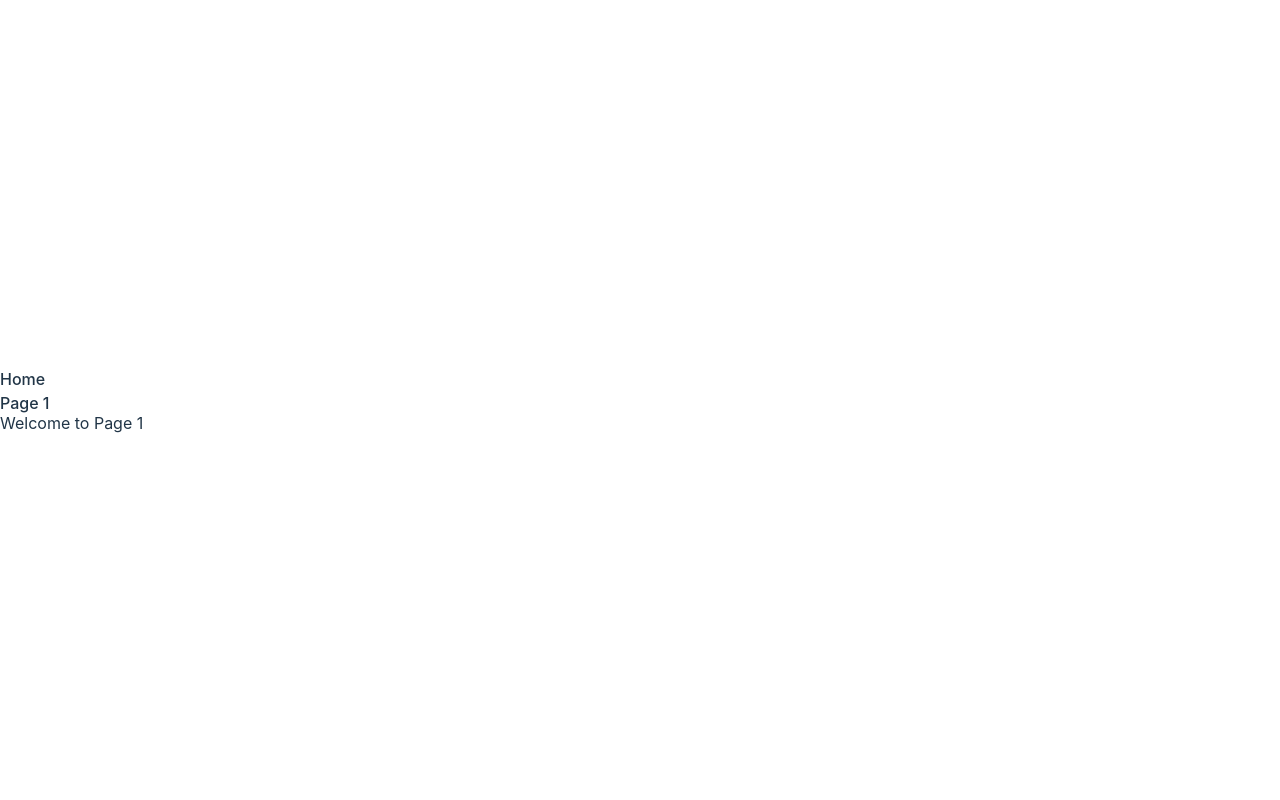
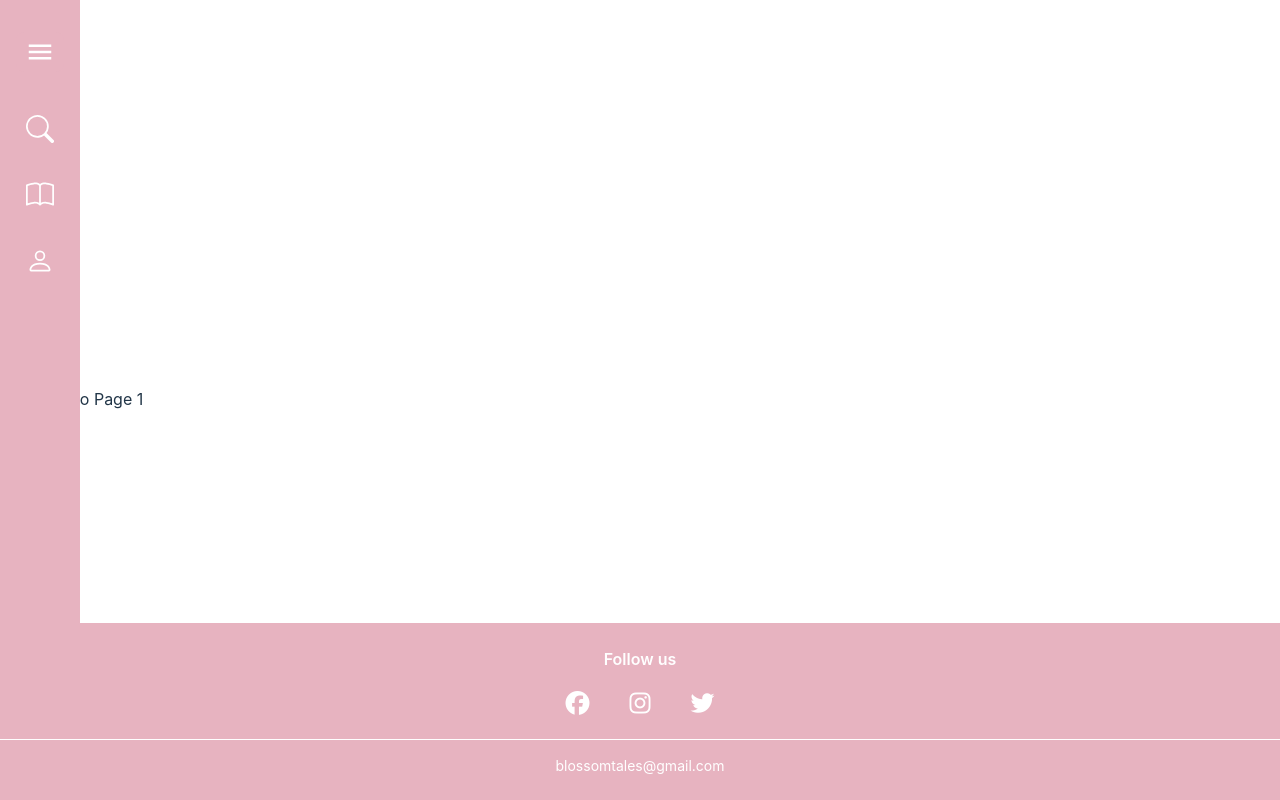
Before and after one commit to mrchakirachraf/blossom-Tales, a React (Vite) app: page /page1 in a window 1280 px wide. Built offline with nearby package versions, Linux system fonts and the light colour scheme.

Commit message:
added NavBar and Footer

```diff
--- a/package.json
+++ b/package.json
@@ -10,8 +10,10 @@
     "preview": "vite preview"
   },
   "dependencies": {
+    "@fortawesome/fontawesome-free": "^6.7.2",
     "react": "^18.3.1",
     "react-dom": "^18.3.1",
+    "react-icons": "^5.4.0",
     "react-router-dom": "^7.0.2"
   },
   "devDependencies": {
--- /dev/null
+++ b/src/components/Footer.jsx
@@ -0,0 +1,49 @@
+import "@fortawesome/fontawesome-free/css/all.min.css";
+import React from "react";
+
+const Footer = () => {
+  return (
+    <footer
+      className="bg-[#E7B3C0] text-center text-white py-6 fixed bottom-0 left-0 w-full z-50"
+    >
+      {/* Texte "Follow us" */}
+      <p className="font-semibold mb-4">Follow us</p>
+
+      {/* Icônes sociales */}
+      <div className="flex justify-center space-x-10"> {/* Ajustez space-x */}
+        <a
+          href="https://facebook.com"
+          target="_blank"
+          rel="noopener noreferrer"
+          className="text-white"
+        >
+          <i className="fab fa-facebook text-2xl"></i>
+        </a>
+        <a
+          href="https://instagram.com"
+          target="_blank"
+          rel="noopener noreferrer"
+          className="text-white"
+        >
+          <i className="fab fa-instagram text-2xl"></i>
+        </a>
+        <a
+          href="https://twitter.com"
+          target="_blank"
+          rel="noopener noreferrer"
+          className="text-white"
+        >
+          <i className="fab fa-twitter text-2xl"></i>
+        </a>
+      </div>
+
+      {/* Ligne de séparation */}
+      <hr className="w-full border-t border-white mt-5" />
+
+      {/* Adresse e-mail */}
+      <p className="mt-4 text-sm">blossomtales@gmail.com</p>
+    </footer>
+  );
+};
+
+export default Footer;
--- a/src/components/NavBar.jsx
+++ b/src/components/NavBar.jsx
@@ -1,14 +1,74 @@
-import React from 'react';
-import { Link } from 'react-router-dom';
+import React, { useState } from "react";
+import styles from "./componentsStyles/NavBar.module.css";
+import { BsSearch, BsGrid, BsBriefcase, BsCalendar, BsBook, BsPerson, BsBoxArrowRight } from 'react-icons/bs';
 
-const NavBar = () => (
-  <nav>
-    <ul>
-      <li><Link to="/">Home</Link></li>
-      <li><Link to="/page1">Page 1</Link></li>
+const Navbar = () => {
+  const [isMobileMenuOpen, setIsMobileMenuOpen] = useState(false);
+  const [isSidebarOpen, setIsSidebarOpen] = useState(false);
 
-    </ul>
-  </nav>
-);
+  const toggleSidebar = () => {
+    setIsSidebarOpen(!isSidebarOpen);
+  };
 
-export default NavBar;
+  return (
+    <>
+      {/* Sidebar Navigation */}
+      <div className={`${styles.sidebar} ${isSidebarOpen ? styles.active : ""}`}>
+        <div className={styles.top}>
+          <button id="btn" className={styles.hamburger} onClick={toggleSidebar}>
+            <svg xmlns="http://www.w3.org/2000/svg" height="30" viewBox="0 -960 960 960" width="30">
+              <path d="M120-240v-80h720v80H120Zm0-200v-80h720v80H120Zm0-200v-80h720v80H120Z" />
+            </svg>
+          </button>
+        </div>
+        <ul>
+          <li>
+            <a href="#">
+              <BsSearch size={30} />
+              <span className={styles.navItem}>Search</span>
+            </a>
+          </li>
+          <li>
+            <a href="#">
+              <BsBook size={30} />
+              <span className={styles.navItem}>Anime List</span>
+            </a>
+          </li>
+          <li>
+            <a href="#">
+              <BsPerson size={30} />
+              <span className={styles.navItem}>My List</span>
+            </a>
+          </li>
+        </ul>
+      </div>
+
+      {/* Mobile Navigation */}
+      <nav className={`${styles.navbar} ${styles.mobileNav}`}>
+        <button onClick={() => setIsMobileMenuOpen(!isMobileMenuOpen)} className={styles.hamburger}>
+          <svg xmlns="http://www.w3.org/2000/svg" height="30" viewBox="0 -960 960 960" width="30" fill="#E7B3C0">
+            <path d="M120-240v-80h720v80H120Zm0-200v-80h720v80H120Zm0-200v-80h720v80H120Z" />
+          </svg>
+        </button>
+        <img src="https://see.fontimg.com/api/rf5/axo9R/NWY4ZDEwYzM0YjUxNDI1N2FjMjMzZWUzOWUxNDlhNmUudHRm/Qmxvc3NvbSBUYWxlcw/lucky-sunshine.png?r=fs&h=143&w=1000&fg=B06D6D&bg=FFFFFF&tb=1&s=143" alt="Logo" className={styles.logo} />
+        <button className={styles.searchIcon}>
+          <BsSearch size={30} color="#E7B3C0" />
+        </button>
+        <div className={styles.topLine}></div>
+      </nav>
+
+      {/* Mobile Menu */}
+      {isMobileMenuOpen && (
+        <div className={styles.mobileMenu}>
+          <ul>
+            <li><a href="#">Search</a></li>
+            <li><a href="#">Anime list</a></li>
+            <li><a href="#">My List</a></li>
+          </ul>
+        </div>
+      )}
+    </>
+  );
+};
+
+export default Navbar;
--- /dev/null
+++ b/src/components/componentsStyles/NavBar.module.css
@@ -0,0 +1,236 @@
+.sidebar .hamburger {
+  display: flex;
+  align-items: center;
+  justify-content: center;
+  background-color: #E7B3C0;
+  border: none;
+  color: white;
+  width: 50px;
+  height: 40px;
+  margin: 1rem 0;
+  cursor: pointer;
+  transition: background-color 0.3s ease;
+}
+.hamburger {
+  background: none;
+  border: none;
+  cursor: pointer;
+  transition: color 0.3s ease; /* Ajout d'une transition pour un effet fluide */
+  fill: white; /* Couleur par défaut */
+}
+
+.hamburger:hover {
+  fill: black; /* Couleur au survol */
+}
+
+.sidebar .hamburger:hover {
+  background-color: #fff;
+  color: #12171e;
+}
+
+.sidebar {
+  position: fixed;
+  top: 0;
+  left: 0;
+  height: 100vh;
+  width: 80px;
+  background-color: #E7B3C0;
+  padding: 1rem;
+  transition: all 0.5s ease;
+}
+.sidebar ul li a .tooltip {
+  display: none;
+  position: absolute;
+  left: 50px;
+  background-color: white;
+  color: #E7B3C0;
+  padding: 0.5rem 1rem;
+  border-radius: 5px;
+  font-size: 0.9rem;
+  white-space: nowrap;
+  box-shadow: 0 2px 10px rgba(0, 0, 0, 0.1);
+  z-index: 100;
+}
+
+.sidebar ul li a:hover .tooltip {
+  display: block;
+}
+.sidebar {
+  width: 80px;
+}
+.sidebar.active {
+  width: 250px;
+}
+
+.sidebar .top {
+  display: flex;
+  justify-content: space-between;
+  align-items: center;
+}
+
+.sidebar ul {
+  list-style: none;
+  padding: 0;
+}
+
+.sidebar ul li {
+  margin: 1rem 0;
+}
+
+.sidebar ul li a {
+  display: flex;
+  align-items: center;
+  color: white;
+  text-decoration: none;
+  padding: 10px;
+  border-radius: 10px;
+  transition: background-color 0.3s ease;
+}
+
+.sidebar ul li a:hover {
+  background-color: #fff;
+  color: #12171e;
+}
+
+.sidebar .navItem {
+  display: none;
+  margin-left: 10px;
+}
+.sidebar.active .navItem {
+  display: block;
+}
+.sidebar ul li a svg {
+  display: block;
+}
+
+.sidebar.active ul li a svg {
+  display: block;
+}
+
+.sidebar .tooltip {
+  position: absolute;
+  left: 100%;
+  top: 50%;
+  transform: translate(-50%, -50%);
+  background-color: white;
+  color: #12171e;
+  padding: 0.5rem;
+  border-radius: 0.6rem;
+  box-shadow: 0 0 10px rgba(0, 0, 0, 0.2);
+  opacity: 0;
+  transition: opacity 0.3s ease;
+}
+
+.sidebar ul li:hover .tooltip {
+  opacity: 1;
+}
+
+.mobileNav {
+  background-color: white;
+  position: fixed;
+  top: 0;
+  left: 0;
+  width: 100%;
+  display: flex;
+  justify-content: space-between;
+  align-items: center;
+  padding: 0.5rem 1rem;
+  z-index: 10;
+}
+
+.mobileMenu {
+  position: fixed;
+  top: 60px;
+  left: 0;
+  width: 100%;
+  background-color: #E7B3C0;
+  z-index: 10;
+}
+
+.mobileMenu ul {
+  list-style: none;
+  padding: 1rem;
+}
+
+.mobileMenu ul li {
+  margin: 0.5rem 0;
+}
+
+.logo {
+  height: 40px;
+}
+
+.searchIcon,
+.hamburger {
+  background: none;
+  border: none;
+  cursor: pointer;
+}
+
+/* Responsive Design */
+@media (max-width: 768px) {
+  .mobileNav {
+    display: flex;
+  }
+
+  .sidebar {
+    display: none;
+  }
+
+  .mobileMenu {
+    display: block;
+  }
+}
+
+@media (min-width: 769px) {
+
+  .mobileNav {
+    display: none;
+  }
+
+  .sidebar {
+    display: block;
+  }
+}
+
+.topLine {
+  height: 3px;
+  width: 100%;
+  background-color: #E7B3C0;
+  position: fixed;
+  top: 55px;
+  left: 0;
+  z-index: 20;
+}
+
+@media (min-width: 769px) {
+  .topLine {
+    display: none;
+  }
+}
+
+.mobileMenu ul {
+  list-style: none;
+  padding: 1rem;
+  margin: 0;
+}
+
+.mobileMenu ul li {
+  margin: 0.5rem 0;
+}
+
+.mobileMenu ul li a {
+  text-decoration: none;
+  color: white;
+  font-size: 1rem;
+  font-weight: bold;
+  padding: 0.5rem 1rem;
+  border-radius: 5px;
+  display: block;
+  transition: background-color 0.3s ease, color 0.3s ease;
+}
+
+.mobileMenu ul li a:hover {
+  background-color: white;
+  color: #E7B3C0;
+}
--- a/src/layouts/WithNavBar.jsx
+++ b/src/layouts/WithNavBar.jsx
@@ -1,4 +1,5 @@
 import React from 'react';
+import Footer from '../components/Footer';
 import NavBar from '../components/NavBar';
 import { Outlet } from 'react-router-dom';
 
@@ -8,6 +9,7 @@ const WithNavbar = () => (
     <main>
       <Outlet />
     </main>
+    <Footer />
   </>
 );
 
```
Also changed, not shown: 1 other file (tests, documents, lock files or other folders).
